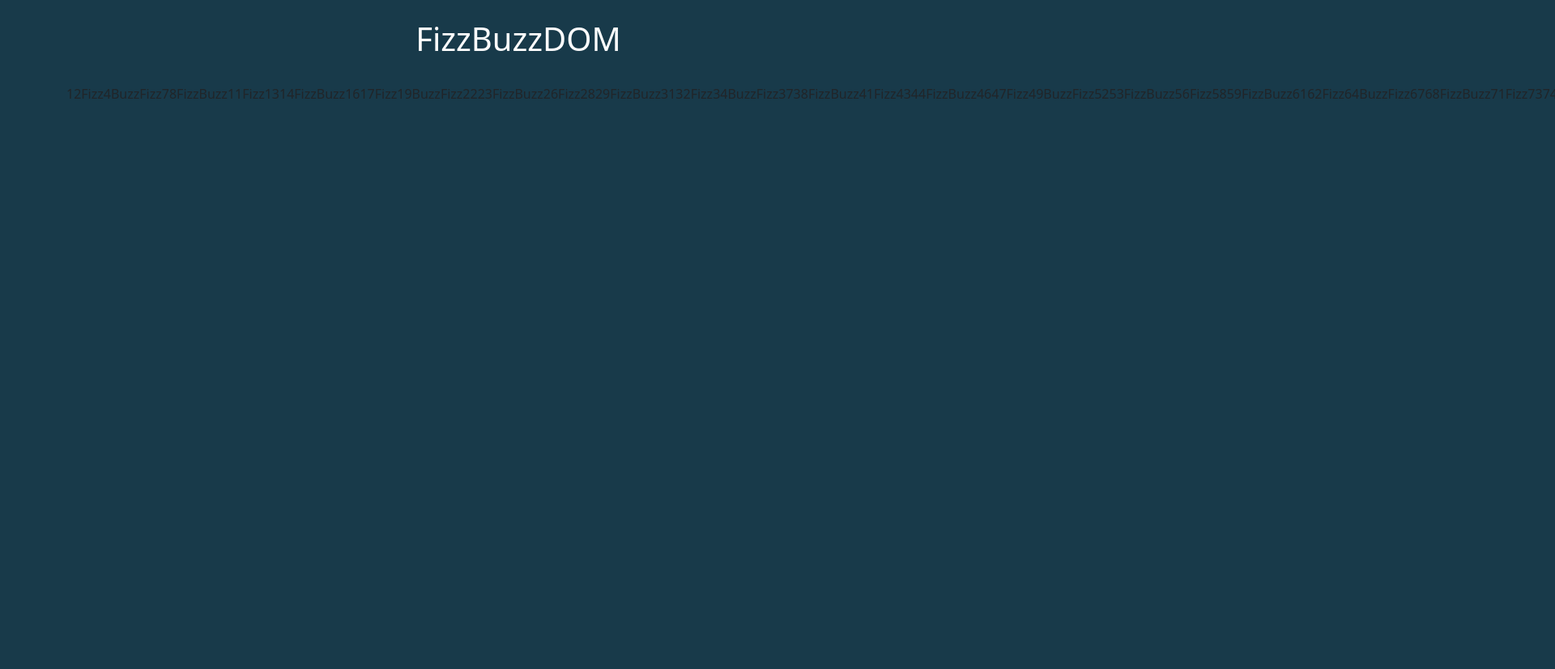
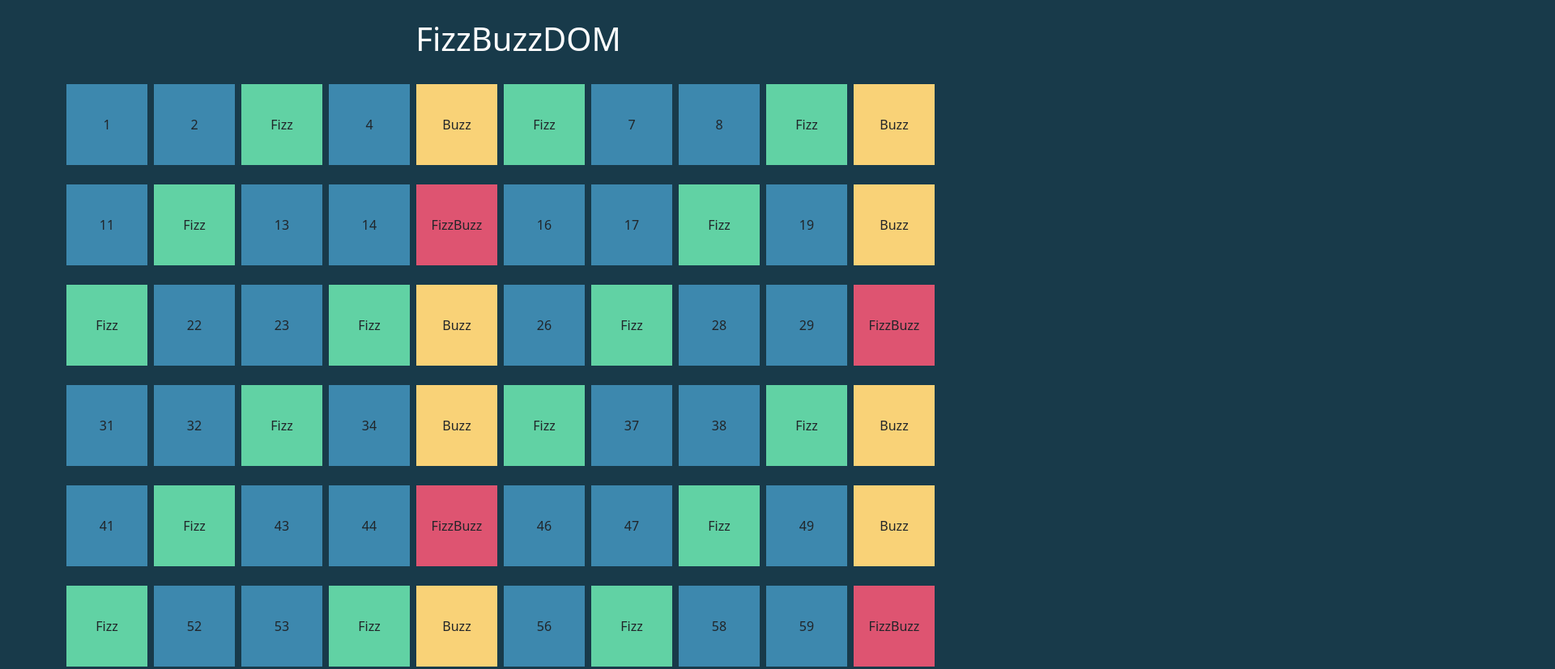
Before and after one commit to karfaisarra/js-fizzbuzz, a plain HTML site: page index.html in a window 1280 px wide. Shown: the top 827 px of the page at 81% size, 1920 px wide, since content can reach past the window. Before the commit the page ends 800 px from the top, so only its background shows below. Drawn offline with nearby package versions, Linux system fonts and the light colour scheme.

Commit message:
fix commit

```diff
--- a/assets/css/style.css
+++ b/assets/css/style.css
@@ -1,3 +1,10 @@
 body{
     background-color: #183A4A;
 }
+p{
+    width: 100px;
+    height: 100px;
+    display: flex;
+    align-items: center;
+    justify-content: center;
+}
--- a/assets/js/main.js
+++ b/assets/js/main.js
@@ -5,31 +5,36 @@ containerEl = document.querySelector('.container');
 // stampi in console i numeri da 1 a 100
 for (let i = 1; i <= 100; i++) {
     //Per i numeri che sono sia multipli di 3 che di 5 stampi “FizzBuzz”
-    let elements = `<li class="box_${i}">${i}</li>`;
+    let elements = document.createElement('p');
     let fizz;
     let buzz;
     let fizzbuzz;
     if ((i % 3 == 0) && (i % 5 == 0)) {
         console.log("FizzBuzz");
-        fizzbuzz = 'FizzBuzz';
-        containerEl.append(fizzbuzz);
+        elements.innerHTML +='FizzBuzz'
+        containerEl.append(elements);
+        elements.style.backgroundColor = "#DE5471";
+
     }
     //per i multipli di 3 stampi “Fizz” al posto del numero
     else if (i % 3 == 0){
         console.log("Fizz");
-        fizz = 'Fizz';
-        containerEl.append(fizz);
+        elements.innerHTML += 'Fizz'
+        containerEl.append(elements);
+        elements.style.backgroundColor = "#61D2A4";
     }
     //per i multipli di 5 stampi “Buzz”
     else if (i % 5 == 0){
         console.log("Buzz");
-        buzz = 'Buzz';
-        containerEl.append(buzz);
-
+        elements.innerHTML += 'Buzz'
+        containerEl.append(elements);
+        elements.style.backgroundColor = "#F9D277";
     }
     else {
         console.log(i);
-        containerEl.append(`${i}`);
+        elements.innerHTML +=`${i}`
+        containerEl.append(elements);
+        elements.style.backgroundColor = "#3D88AE";
     }
 
 }
--- a/index.html
+++ b/index.html
@@ -10,7 +10,7 @@
   <body>
     <section class="">
         <h1 class="text-center text-white py-4">FizzBuzzDOM</h1>
-        <div class="container"></div>
+        <div class="container d-flex gap-2 flex-wrap"></div>
     </section>
 
 
```
